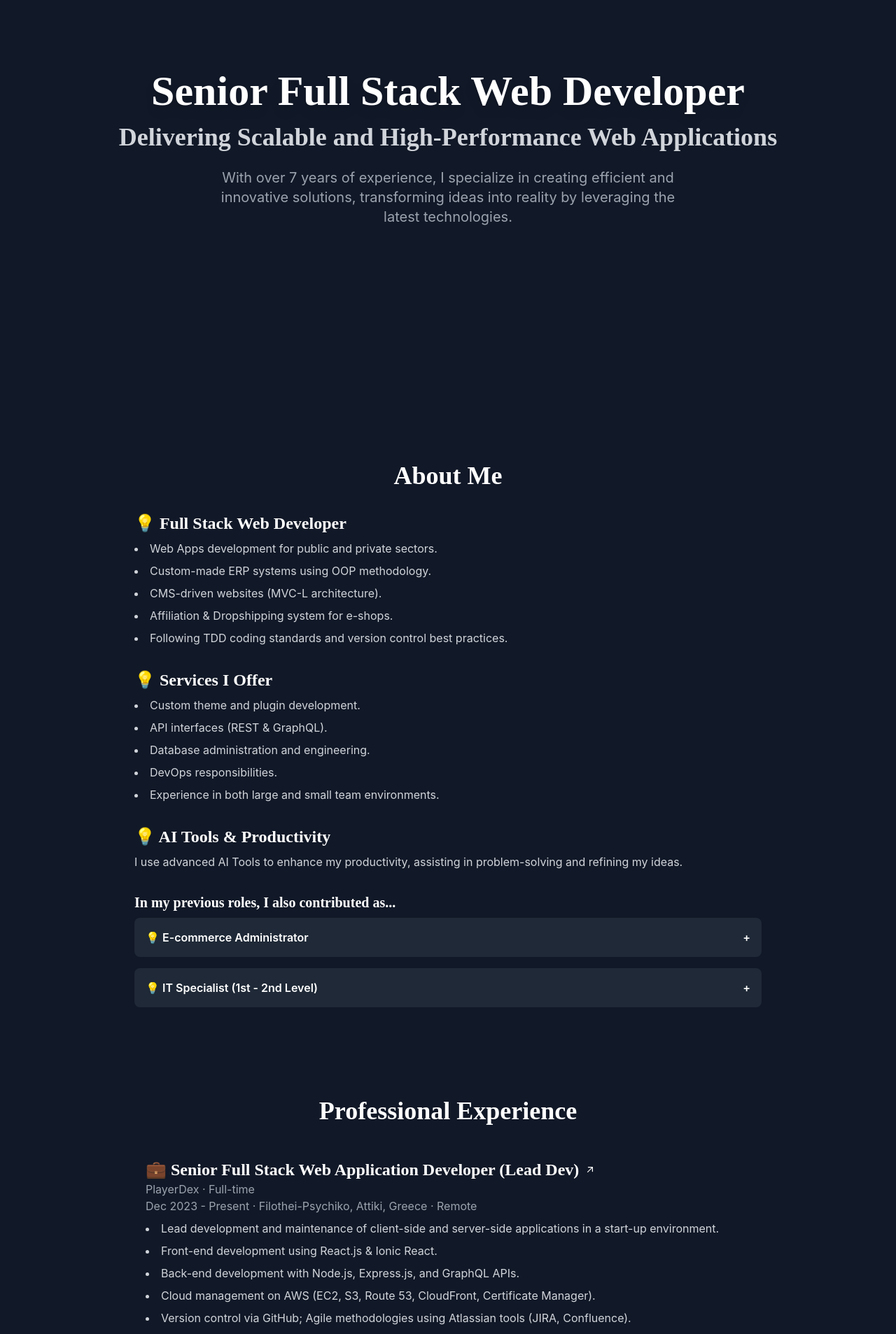
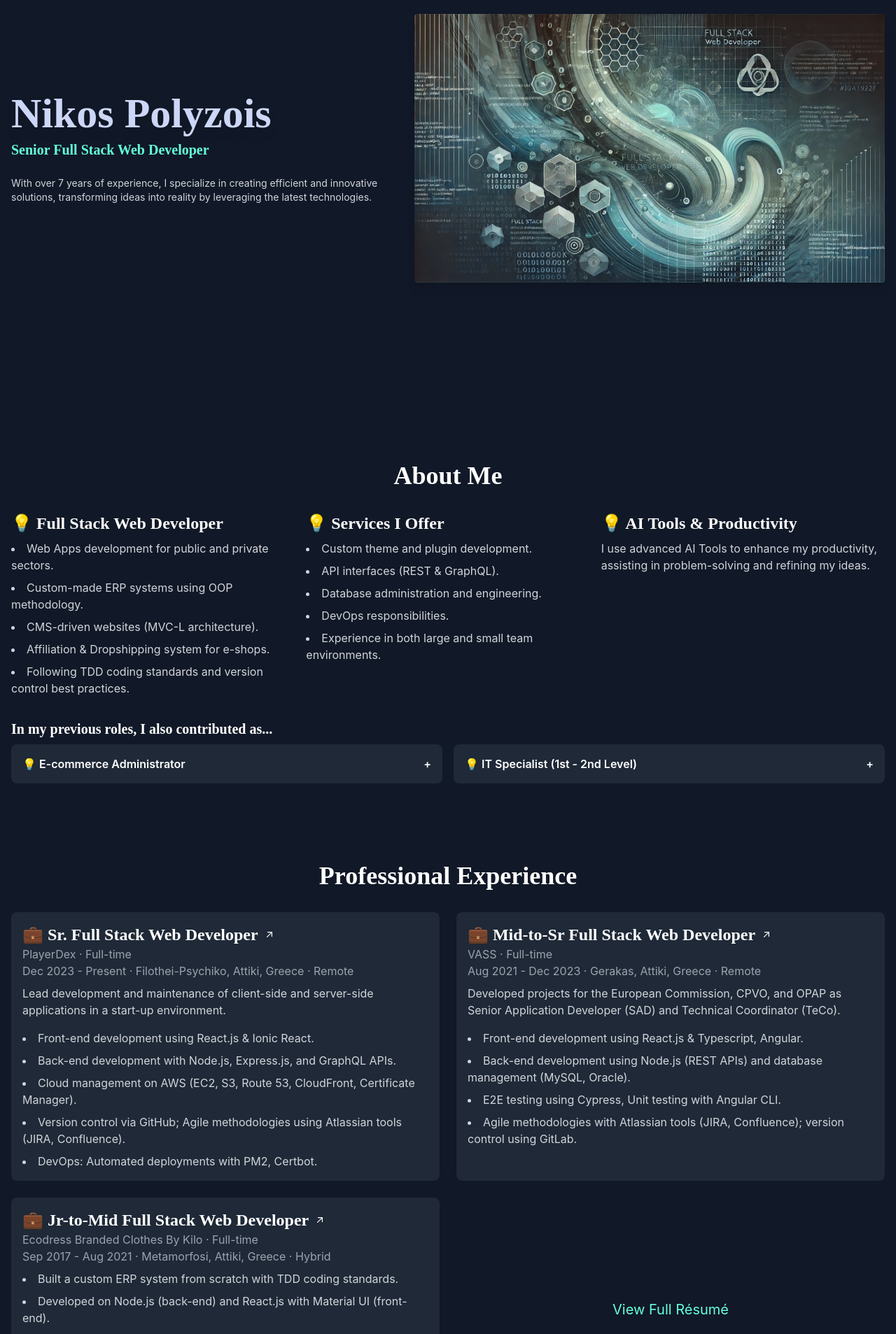
Before and after one commit to npolizois/mypersonalwebsite, a React (Vite) app: page / in a window 1280 px wide. Shown: the part 260-2167 px from the top of the page at 70% size. Built offline with nearby package versions, Linux system fonts and the light colour scheme.

Commit message:
several changes

```diff
--- a/src/components/About.tsx
+++ b/src/components/About.tsx
@@ -13,14 +13,16 @@ const About: React.FC = () => {
       initial="hidden"
       animate="visible"
       variants={fadeIn}
-      className="py-6 md:py-12 bg-gray-900 min-h-screen"
+      className="py-6 md:py-12 bg-gray-900"
     >
       <div className="container mx-auto px-4 sm:px-2 md:px-4">
         <h2 className="text-3xl md:text-4xl font-bold text-center text-white mb-8">
           About Me
         </h2>
 
-        <div className="max-w-full md:max-w-4xl mx-auto text-gray-300 mb-8">
+        {/* Three-column layout for the main content */}
+        <div className="grid grid-cols-1 lg:grid-cols-3 gap-4 text-gray-300 mb-8">
+          <div>
             <h3 className="text-xl md:text-2xl font-semibold text-white">
               💡 Full Stack Web Developer
             </h3>
@@ -30,11 +32,14 @@ const About: React.FC = () => {
               <li>CMS-driven websites (MVC-L architecture).</li>
               <li>Affiliation & Dropshipping system for e-shops.</li>
               <li>
-              Following TDD coding standards and version control best practices.
+                Following TDD coding standards and version control best
+                practices.
               </li>
             </ul>
+          </div>
 
-          <h3 className="text-xl md:text-2xl font-semibold text-white mt-8">
+          <div>
+            <h3 className="text-xl md:text-2xl font-semibold text-white">
               💡 Services I Offer
             </h3>
             <ul className="list-disc list-inside mt-2 text-gray-300 space-y-2">
@@ -44,19 +49,25 @@ const About: React.FC = () => {
               <li>DevOps responsibilities.</li>
               <li>Experience in both large and small team environments.</li>
             </ul>
+          </div>
 
-          <h3 className="text-xl md:text-2xl font-semibold text-white mt-8">
+          <div>
+            <h3 className="text-xl md:text-2xl font-semibold text-white">
               💡 AI Tools & Productivity
             </h3>
             <p className="text-base mt-2">
               I use advanced AI Tools to enhance my productivity, assisting in
               problem-solving and refining my ideas.
             </p>
+          </div>
+        </div>
 
+        {/* Single-column layout for the Accordion section */}
         <h3 className="text-lg md:text-xl font-semibold text-white mt-8 mb-2">
           In my previous roles, I also contributed as...
         </h3>
 
+        <div className="grid grid-cols-1 lg:grid-cols-2 lg:gap-4">
           <Accordion title="💡 E-commerce Administrator">
             <ul className="list-disc list-inside mt-2 text-gray-300 space-y-2">
               <li>Site building & management (CMS).</li>
--- a/src/components/Experience.tsx
+++ b/src/components/Experience.tsx
@@ -13,22 +13,24 @@ const Experience: React.FC = () => {
       initial="hidden"
       animate="visible"
       variants={fadeIn}
-      className="py-6 md:py-12 bg-gray-900 min-h-screen"
+      className="py-6 md:py-12 bg-gray-900"
     >
       <div className="container mx-auto px-4 sm:px-2 md:px-4">
         <h2 className="text-3xl md:text-4xl font-bold text-center text-white mb-8">
           Professional Experience
         </h2>
 
+        {/* Experience Items */}
+        <div className="grid grid-cols-1 xl:grid-cols-2 2xl:grid-cols-3 gap-6">
           <a
             href="https://www.playerdex.app/"
             target="_blank"
             rel="noopener noreferrer"
-          className="block max-w-full md:max-w-4xl mx-auto text-gray-300 mb-8 hover:bg-gray-700 transition duration-200 rounded-lg p-4 group"
+            className="block bg-gray-800 rounded-lg p-4 text-gray-300 hover:bg-gray-700 transition duration-200 group"
           >
             <h3 className="text-xl md:text-2xl font-semibold text-white flex items-center justify-between">
               <span className="flex items-center">
-              💼 Senior Full Stack Web Application Developer (Lead Dev)
+                💼 Sr. Full Stack Web Developer
                 <img
                   src={arrowIcon}
                   alt="arrow"
@@ -41,10 +43,10 @@ const Experience: React.FC = () => {
               Dec 2023 - Present · Filothei-Psychiko, Attiki, Greece · Remote
             </p>
             <ul className="list-disc list-inside mt-2 text-gray-300 space-y-2">
-            <li>
+              <p className="mb-4">
                 Lead development and maintenance of client-side and server-side
                 applications in a start-up environment.
-            </li>
+              </p>
               <li>Front-end development using React.js & Ionic React.</li>
               <li>
                 Back-end development with Node.js, Express.js, and GraphQL APIs.
@@ -65,11 +67,11 @@ const Experience: React.FC = () => {
             href="https://www.vasscompany.com/en/"
             target="_blank"
             rel="noopener noreferrer"
-          className="block max-w-full md:max-w-4xl mx-auto text-gray-300 mb-8 hover:bg-gray-700 transition duration-200 rounded-lg p-4 group"
+            className="block bg-gray-800 rounded-lg p-4 text-gray-300 hover:bg-gray-700 transition duration-200 group"
           >
             <h3 className="text-xl md:text-2xl font-semibold text-white flex items-center justify-between">
               <span className="flex items-center">
-              💼 Web Application Developer (SAD - TeCo)
+                💼 Mid-to-Sr Full Stack Web Developer
                 <img
                   src={arrowIcon}
                   alt="arrow"
@@ -82,10 +84,14 @@ const Experience: React.FC = () => {
               Aug 2021 - Dec 2023 · Gerakas, Attiki, Greece · Remote
             </p>
             <ul className="list-disc list-inside mt-2 text-gray-300 space-y-2">
+              <p className="mb-4">
+                Developed projects for the European Commission, CPVO, and OPAP
+                as Senior Application Developer (SAD) and Technical Coordinator
+                (TeCo).
+              </p>
               <li>
-              Developed projects for the European Commission, CPVO, and OPAP.
+                Front-end development using React.js & Typescript, Angular.
               </li>
-            <li>Front-end development using React.js & Typescript, Angular.</li>
               <li>
                 Back-end development using Node.js (REST APIs) and database
                 management (MySQL, Oracle).
@@ -102,11 +108,11 @@ const Experience: React.FC = () => {
             href="https://www.ecodress.gr/"
             target="_blank"
             rel="noopener noreferrer"
-          className="block max-w-full md:max-w-4xl mx-auto text-gray-300 mb-8 hover:bg-gray-700 transition duration-200 rounded-lg p-4 group"
+            className="block bg-gray-800 rounded-lg p-4 text-gray-300 hover:bg-gray-700 transition duration-200 group"
           >
             <h3 className="text-xl md:text-2xl font-semibold text-white flex items-center justify-between">
               <span className="flex items-center">
-              💼 Full Stack Web Developer
+                💼 Jr-to-Mid Full Stack Web Developer
                 <img
                   src={arrowIcon}
                   alt="arrow"
@@ -122,7 +128,8 @@ const Experience: React.FC = () => {
             </p>
             <ul className="list-disc list-inside mt-2 text-gray-300 space-y-2">
               <li>
-              Built a custom ERP system from scratch with TDD coding standards.
+                Built a custom ERP system from scratch with TDD coding
+                standards.
               </li>
               <li>
                 Developed on Node.js (back-end) and React.js with Material UI
@@ -130,7 +137,8 @@ const Experience: React.FC = () => {
               </li>
               <li>Database administration with MySQL and MariaDB.</li>
               <li>
-              Implemented unit and integration testing with Mocha, Sinon, Chai.
+                Implemented unit and integration testing with Mocha, Sinon,
+                Chai.
               </li>
               <li>
                 Developed websites (WordPress) and e-commerce systems (OpenCart)
@@ -138,7 +146,9 @@ const Experience: React.FC = () => {
               </li>
             </ul>
           </a>
-        <div className="max-w-full md:max-w-4xl mx-auto text-gray-300">
+
+          {/* Resume link */}
+          <div className="xs:mt-8 xl:flex xl:justify-center xl:items-center 2xl:justify-start block">
             <a
               href="/assets/CV_Nikos_Polyzois.pdf"
               className="text-secondary hover:text-green-500 text-lg md:text-xl"
@@ -149,6 +159,7 @@ const Experience: React.FC = () => {
             </a>
           </div>
         </div>
+      </div>
     </motion.div>
   );
 };
--- a/src/components/Home.tsx
+++ b/src/components/Home.tsx
@@ -1,9 +1,10 @@
 import React from "react";
 import { motion } from "framer-motion";
+import background from "../assets/background.webp"; // Ensure this path is correct
 
 const fadeIn = {
   hidden: { opacity: 0 },
-  visible: { opacity: 1, transition: { duration: 2, delay: 0.5 } },
+  visible: { opacity: 1, transition: { duration: 1, delay: 0.5 } },
 };
 
 const Home: React.FC = () => {
@@ -12,21 +13,33 @@ const Home: React.FC = () => {
       initial="hidden"
       animate="visible"
       variants={fadeIn}
-      className="flex flex-col items-center justify-center min-h-screen bg-cover bg-center container mx-auto px-4 sm:px-2 md:px-4 md:pt-28 md:py-12 lg:pt-12"
+      className="flex flex-col md:flex-row items-center justify-between container mx-auto px-4 py-12 md:min-h-screen"
     >
-      <h1 className="text-4xl lg:text-6xl font-extrabold text-white drop-shadow-lg text-center">
-        Senior Full Stack Web Developer
-      </h1>
+      {/* Left Column: Text */}
+      <div className="flex flex-col items-start max-w-full xs:max-w-sm md:max-w-lg lg:max-w-xl xl:max-w-2xl 2xl:max-w-3xl space-y-2">
+        <h1 className="text-3xl md:text-6xl font-extrabold text-light drop-shadow-lg">
+          Nikos Polyzois
+        </h1>
+        <h2 className="text-lg md:text-xl text-secondary pb-4">
+          Senior Full Stack Web Developer
+        </h2>
+        <p className="text-xs md:text-sm text-gray-300">
+          With over 7 years of experience, I specialize in creating efficient
+          and innovative solutions, transforming ideas into reality by
+          leveraging the latest technologies.
+        </p>
+      </div>
 
-      <h2 className="text-2xl lg:text-4xl mt-4 text-gray-300 text-center">
-        Delivering Scalable and High-Performance Web Applications
-      </h2>
-
-      <p className="mt-6 text-lg lg:text-xl text-gray-400 text-center max-w-2xl">
-        With over 7 years of experience, I specialize in creating efficient and
-        innovative solutions, transforming ideas into reality by leveraging the
-        latest technologies.
-      </p>
+      {/* Right Column: Image */}
+      <div className="flex-shrink-0 md:ml-8 mt-4 md:mt-0">
+        {" "}
+        {/* Added mt-4 for small devices */}
+        <img
+          src={background} // Ensure this path is correct
+          alt="Nikos Polyzois"
+          className="rounded shadow-lg m-full xs:max-w-md md:max-w-md lg:max-w-xl xl:max-w-2xl 2xl:max-w-3xl" // Adjust size as needed
+        />
+      </div>
     </motion.div>
   );
 };
--- a/src/components/Navigation.tsx
+++ b/src/components/Navigation.tsx
@@ -82,28 +82,28 @@ const Navigation: React.FC<NavigationProps> = ({ isOpen, onClose }) => {
               <a
                 href="#"
                 onClick={onClose}
-                className="text-4xl text-white hover:text-green-500 transition-colors duration-500 pb-4"
+                className="text-5xl text-white hover:text-green-500 transition-colors duration-500 pb-4"
               >
                 Home
               </a>
               <a
                 href="#about"
                 onClick={onClose}
-                className="text-4xl text-white hover:text-green-500 transition-colors duration-500 pb-4"
+                className="text-5xl text-white hover:text-green-500 transition-colors duration-500 pb-4"
               >
                 About
               </a>
               <a
                 href="#experience"
                 onClick={onClose}
-                className="text-4xl text-white hover:text-green-500 transition-colors duration-500 pb-4"
+                className="text-5xl text-white hover:text-green-500 transition-colors duration-500 pb-4"
               >
                 Experience
               </a>
               <a
                 href="#skills"
                 onClick={onClose}
-                className="text-4xl text-white hover:text-green-500 transition-colors duration-500"
+                className="text-5xl text-white hover:text-green-500 transition-colors duration-500"
               >
                 Skills
               </a>
--- a/src/components/Skills.tsx
+++ b/src/components/Skills.tsx
@@ -19,11 +19,11 @@ const Skills: React.FC = () => {
           Skills
         </h2>
 
-        <div className="max-w-full md:max-w-4xl mx-auto text-gray-300 mb-8">
+        <div className="mb-8">
           <h3 className="text-xl md:text-2xl font-semibold text-white mb-6">
             🛠️ Development
           </h3>
-          <ul className="list-disc list-inside text-gray-300 grid grid-cols-1 sm:grid-cols-2 gap-y-4 gap-x-8">
+          <ul className="list-disc list-inside text-gray-300 grid grid-cols-1 sm:grid-cols-2 md:grid-cols-3 gap-y-4 gap-x-8">
             <li>React.js (TypeScript / Ionic / Material)</li>
             <li>Node.js & Express.js</li>
             <li>GraphQL & REST APIs</li>
@@ -39,11 +39,11 @@ const Skills: React.FC = () => {
           </ul>
         </div>
 
-        <div className="max-w-4xl mx-auto mb-12">
+        <div className="mb-12">
           <h3 className="text-xl md:text-2xl font-semibold text-white mb-6">
             🛠️ DevOps & Cloud
           </h3>
-          <ul className="list-disc list-inside text-gray-300 grid grid-cols-1 sm:grid-cols-2 gap-y-4 gap-x-8">
+          <ul className="list-disc list-inside text-gray-300 grid grid-cols-1 sm:grid-cols-2 md:grid-cols-3 gap-y-4 gap-x-8">
             <li>AWS (EC2, S3, Route 53, CloudFront, Certificate Manager)</li>
             <li>PM2 & Certbot (automated deployments)</li>
             <li>GitHub, GitLab & Bitbucket (Version Control)</li>
@@ -51,11 +51,11 @@ const Skills: React.FC = () => {
           </ul>
         </div>
 
-        <div className="max-w-4xl mx-auto mb-12">
+        <div className="mb-12">
           <h3 className="text-xl md:text-2xl font-semibold text-white mb-6">
             🛠️ Methodologies & Tools
           </h3>
-          <ul className="list-disc list-inside text-gray-300 grid grid-cols-1 sm:grid-cols-2 gap-y-4 gap-x-8">
+          <ul className="list-disc list-inside text-gray-300 grid grid-cols-1 sm:grid-cols-2 md:grid-cols-3 gap-y-4 gap-x-8">
             <li>Agile Methodologies (Scrum, Kanban)</li>
             <li>Atlassian Tools (JIRA, Confluence)</li>
             <li>Integrated Development Environments (VS Code, IntelliJ)</li>
@@ -63,11 +63,11 @@ const Skills: React.FC = () => {
           </ul>
         </div>
 
-        <div className="max-w-4xl mx-auto">
+        <div>
           <h3 className="text-xl md:text-2xl font-semibold text-white mb-6">
             🛠️ Soft Skills
           </h3>
-          <ul className="list-disc list-inside text-gray-300 grid grid-cols-1 sm:grid-cols-2 gap-y-4 gap-x-8">
+          <ul className="list-disc list-inside text-gray-300 grid grid-cols-1 sm:grid-cols-2 md:grid-cols-3 gap-y-4 gap-x-8">
             <li>Analytical Thinking</li>
             <li>Organization skills</li>
             <li>Detail-oriented</li>
```
Also changed, not shown: src/assets/background.webp (added). Lines whose indentation alone changed are shown as unchanged.
